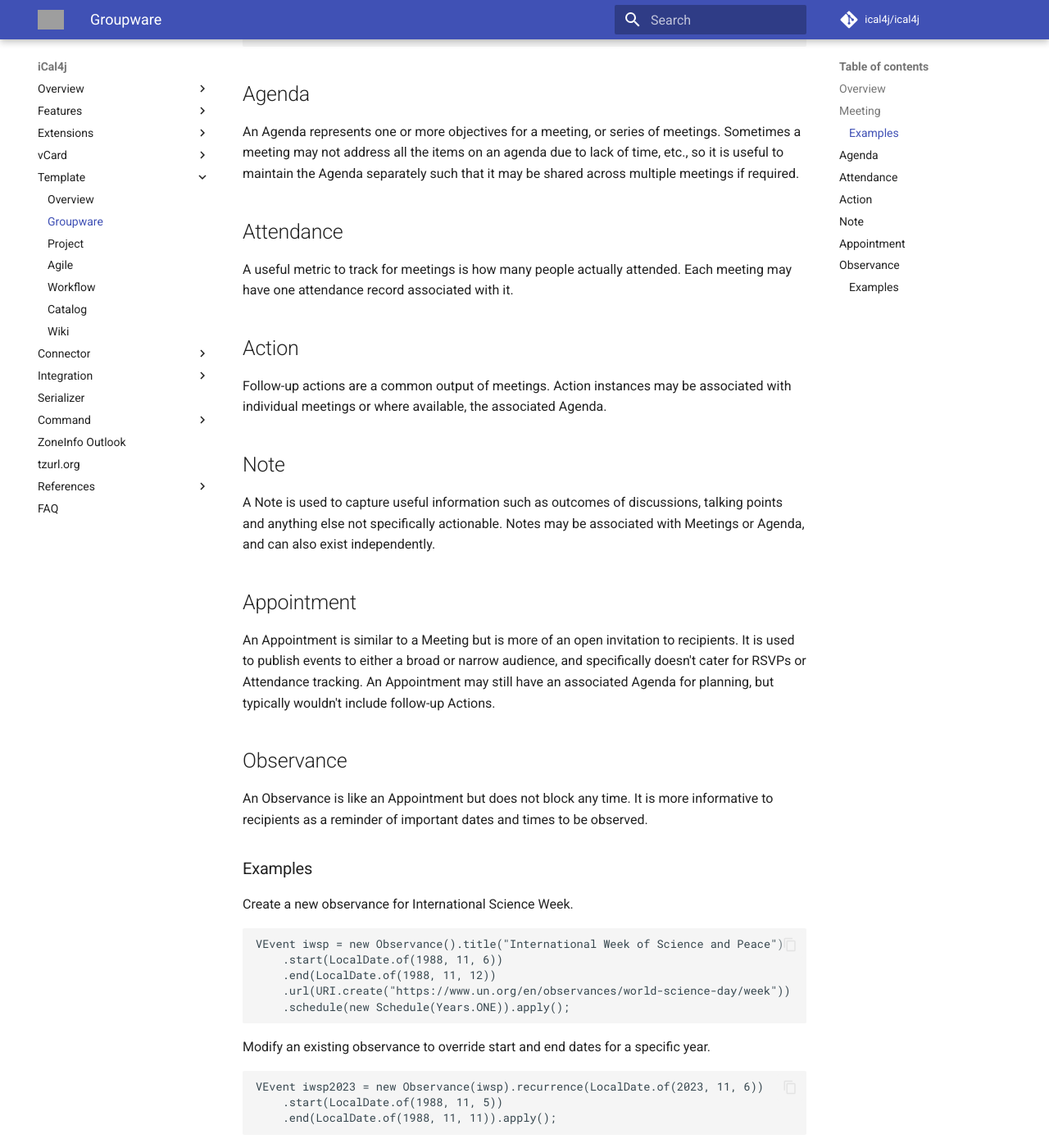
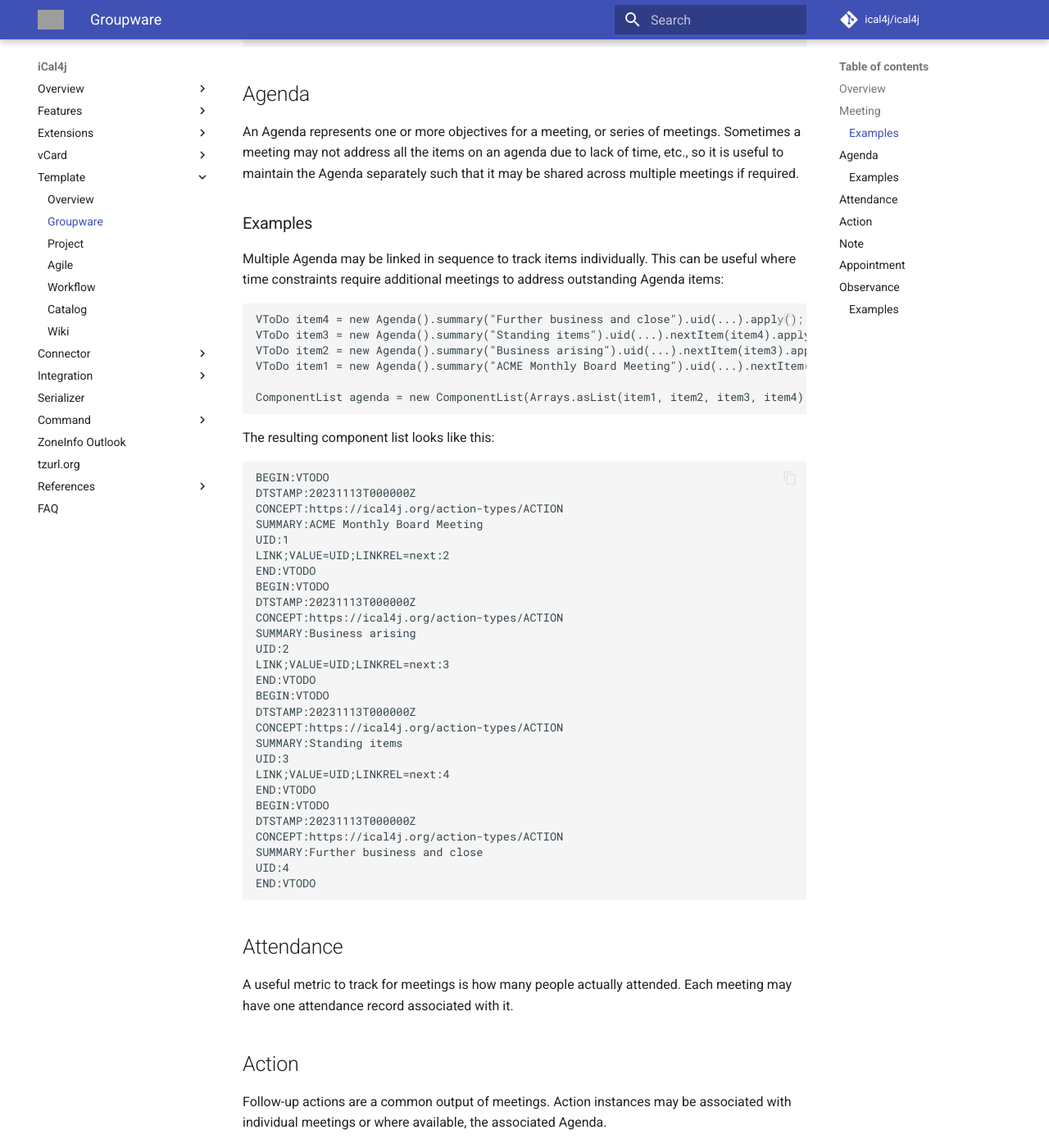
Before and after one commit to ical4j/ical4j-user-guide, an MkDocs documentation site: the page built from docs/template/groupware.md, in a window 1280 px wide and 1400 px high, scrolled down 1154 px. Shown: the whole window at 82% size. Built offline with MkDocs 1.6.1 and Material for MkDocs 9.7.7, drawn with Linux system fonts in a browser that asks for light colours; comment, search, counter and statistics services are not loaded; some of the changed text lies outside the part shown; grey boxes are pictures that could not be loaded.

Commit message:
Added groupware examples

```diff
--- a/docs/template/groupware.md
+++ b/docs/template/groupware.md
@@ -49,6 +49,48 @@ An Agenda represents one or more objectives for a meeting, or series of meetings
 address all the items on an agenda due to lack of time, etc., so it is useful to maintain the Agenda separately
 such that it may be shared across multiple meetings if required.
 
+### Examples
+
+Multiple Agenda may be linked in sequence to track items individually. This can be useful where time constraints
+require additional meetings to address outstanding Agenda items:
+
+    VToDo item4 = new Agenda().summary("Further business and close").uid(...).apply();
+    VToDo item3 = new Agenda().summary("Standing items").uid(...).nextItem(item4).apply();
+    VToDo item2 = new Agenda().summary("Business arising").uid(...).nextItem(item3).apply();
+    VToDo item1 = new Agenda().summary("ACME Monthly Board Meeting").uid(...).nextItem(item2).apply();
+
+    ComponentList agenda = new ComponentList(Arrays.asList(item1, item2, item3, item4);
+
+The resulting component list looks like this:
+
+    BEGIN:VTODO
+    DTSTAMP:20231113T000000Z
+    CONCEPT:https://ical4j.org/action-types/ACTION
+    SUMMARY:ACME Monthly Board Meeting
+    UID:1
+    LINK;VALUE=UID;LINKREL=next:2
+    END:VTODO
+    BEGIN:VTODO
+    DTSTAMP:20231113T000000Z
+    CONCEPT:https://ical4j.org/action-types/ACTION
+    SUMMARY:Business arising
+    UID:2
+    LINK;VALUE=UID;LINKREL=next:3
+    END:VTODO
+    BEGIN:VTODO
+    DTSTAMP:20231113T000000Z
+    CONCEPT:https://ical4j.org/action-types/ACTION
+    SUMMARY:Standing items
+    UID:3
+    LINK;VALUE=UID;LINKREL=next:4
+    END:VTODO
+    BEGIN:VTODO
+    DTSTAMP:20231113T000000Z
+    CONCEPT:https://ical4j.org/action-types/ACTION
+    SUMMARY:Further business and close
+    UID:4
+    END:VTODO
+
 ## Attendance
 
 A useful metric to track for meetings is how many people actually attended. Each meeting may have one attendance
@@ -72,8 +114,8 @@ An Appointment may still have an associated Agenda for planning, but typically w
 
 ## Observance
 
-An Observance is like an Appointment but does not block any time. It is more informative to recipients as a reminder
-of important dates and times to be observed.
+An Observance is like an Appointment but does not block any time and does not have an Agenda. It is more informative
+to recipients as a reminder of important dates and times to be observed.
 
 ### Examples
 
```
